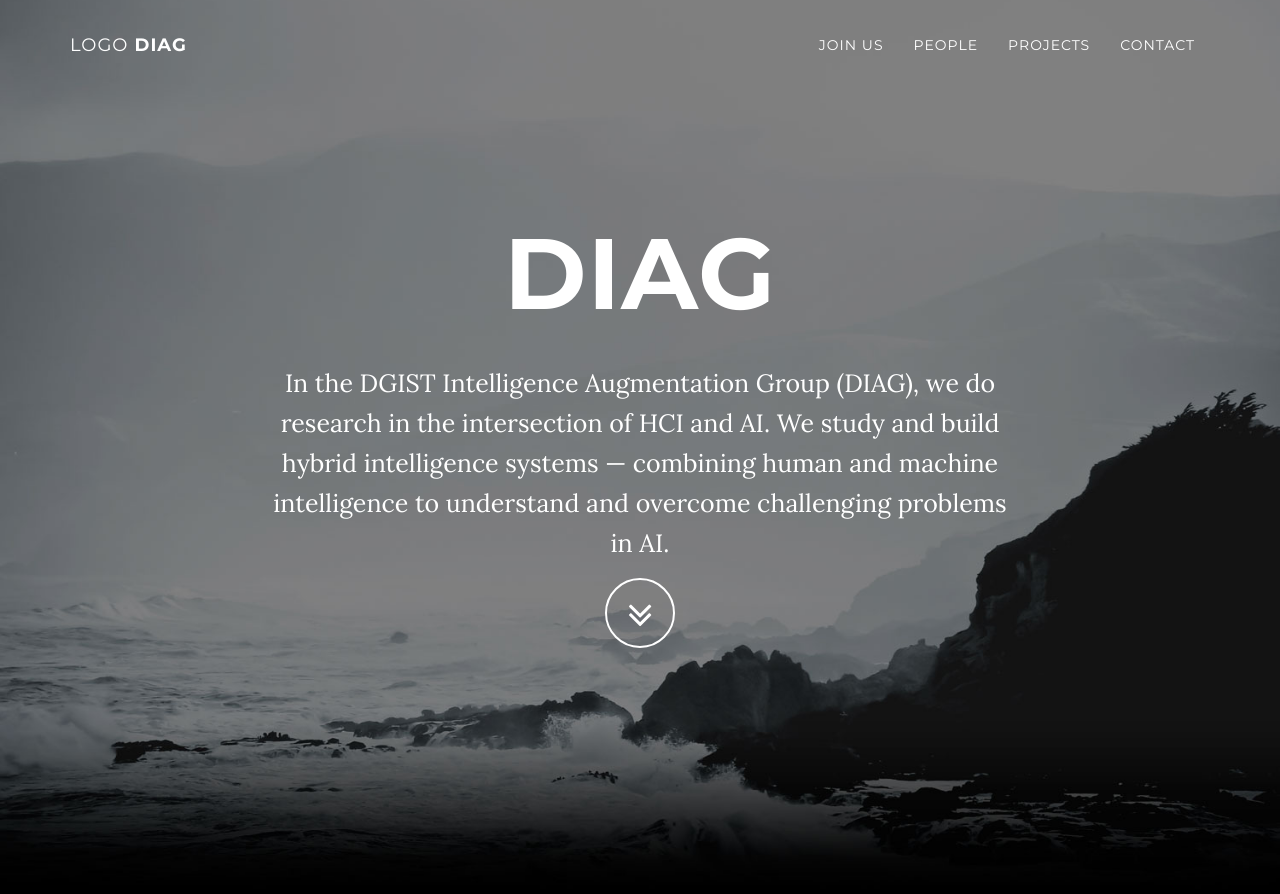
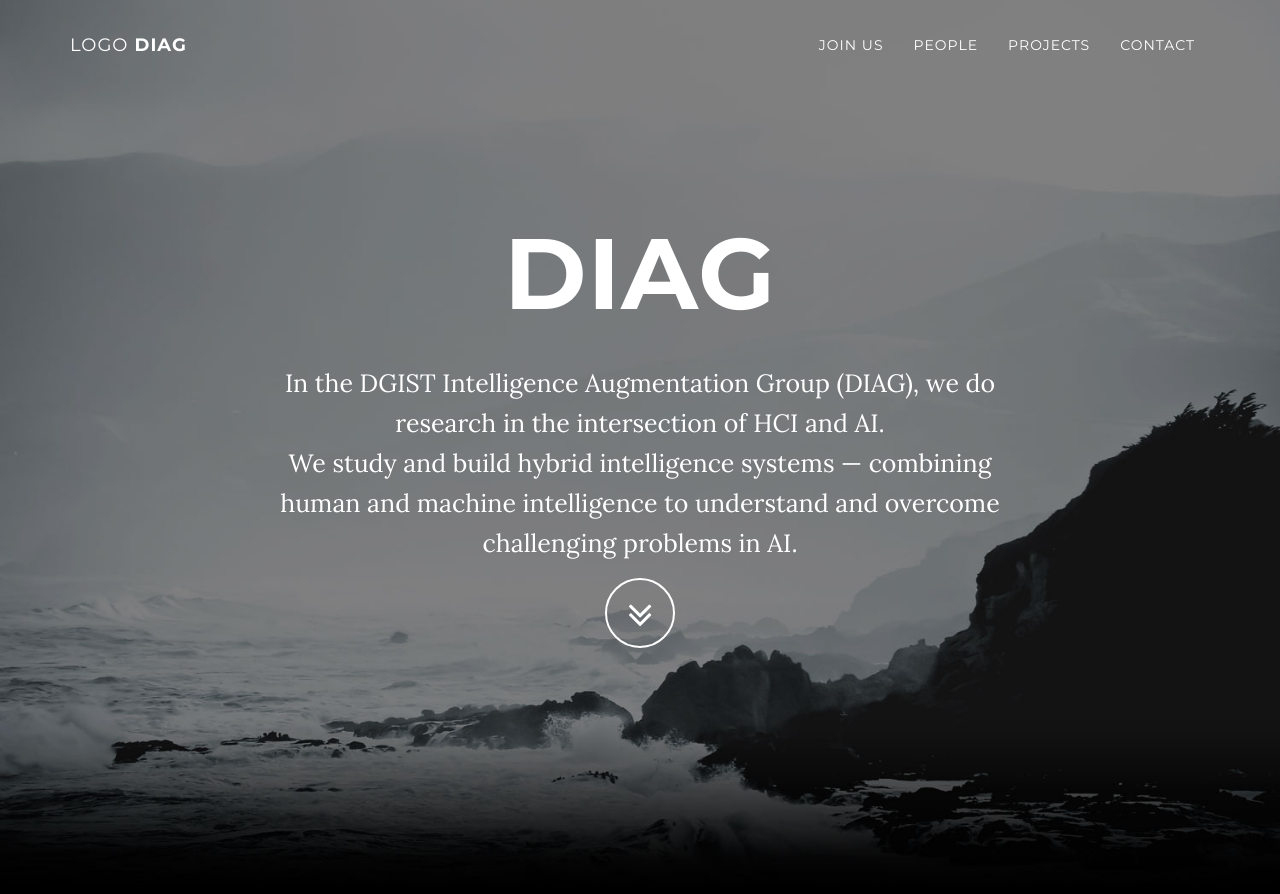
Before and after one commit to raflereak/diag-dgist.github.io, a Jekyll site: the page built from index.html, in a window 1280 px wide and 900 px high. Shown: the top 894 px of the window. Built offline with Jekyll 4.4.1, drawn with Linux system fonts in a browser that asks for light colours.

```diff
--- a/_config.yml
+++ b/_config.yml
@@ -2,7 +2,7 @@
 title: DIAG
 email: diag.dgist@gmail.com
 url: https://diag.kr
-description: "In the DGIST Intelligence Augmentation Group (DIAG), we do research in the intersection of HCI and AI. We study and build hybrid intelligence systems &mdash; combining human and machine intelligence to understand and overcome challenging problems in AI."
+description: "In the DGIST Intelligence Augmentation Group (DIAG), we do research in the intersection of HCI and AI. <br>We study and build hybrid intelligence systems &mdash; combining human and machine intelligence to understand and overcome challenging problems in AI."
 
 # Color settings (hex-codes without the leading hash-tag)
 color:
```
